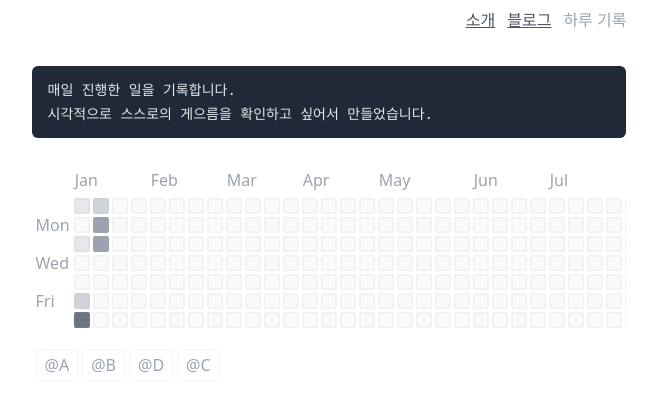
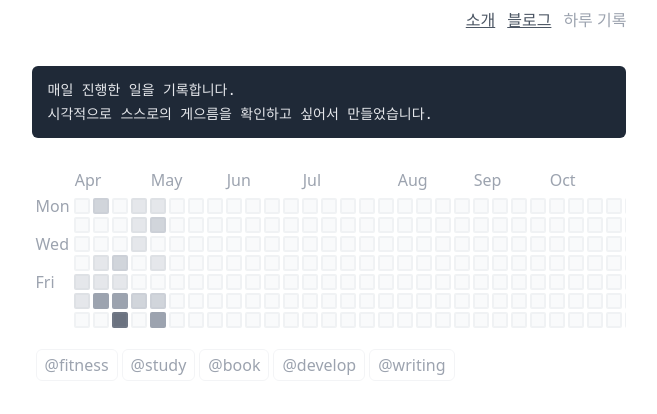
Before and after one commit to sanggggg/me-src, a Gatsby site: page /tracker in a window 1280 px wide. Shown: the part 146-560 px from the top of the page, without its empty margins (311-968 px from the left). Built offline with nearby package versions, Linux system fonts and the light colour scheme; Gatsby itself is replaced by a stand-in of ours; some packages are replaced by stand-ins of ours; code samples lack their colours.

Commit message:
update dummies

```diff
--- a/src/components/tracker/tracker.tsx
+++ b/src/components/tracker/tracker.tsx
@@ -16,11 +16,13 @@ interface DailyData {
 
 export default function TrackerContent({
   rawData,
+  start,
+  end,
 }: {
   rawData: { day: Date; tags: Tag[] }[];
+  start: Date;
+  end: Date;
 }) {
-  const start = new Date("2021-01-03");
-  const end = new Date("2021-09-31");
   const [selectedTags, setSelectedTags] = useState<string[]>([]);
   const [selectedData, setSelectedData] = useState<DailyData | undefined>(
     undefined
@@ -191,14 +193,13 @@ function modifyRawData(
         (data) => data.day.getTime() === targetDay.getTime()
       );
       const targetTags = targetData?.tags?.filter(tagFilter) ?? [];
+      const description = targetDay.toLocaleDateString("ko-KR", {
+        weekday: "long",
+        year: "numeric",
+        month: "long",
+        day: "numeric",
+      });
       if (targetTags.length > 0) {
-        const description = targetDay.toLocaleDateString("ko-KR", {
-          weekday: "long",
-          year: "numeric",
-          month: "long",
-          day: "numeric",
-        });
-
         const tagCount = targetTags.length;
         const intensity =
           Math.ceil(((tagCount - 1) * 3) / maxTagCountInPeriod) + 1;
@@ -209,7 +210,12 @@ function modifyRawData(
           tags: targetTags,
         });
       } else {
-        weekData.push({ intensity: 0, day: targetDay, tags: [] });
+        weekData.push({
+          description,
+          intensity: 0,
+          day: targetDay,
+          tags: [],
+        });
       }
     }
     modifiedData.push(weekData);
--- a/src/pages/tracker/index.tsx
+++ b/src/pages/tracker/index.tsx
@@ -5,54 +5,112 @@ import TrackerContent from "../../components/tracker/tracker";
 
 const rawData = [
   {
-    day: new Date("2021-01-01"),
-    tags: [{ name: "A" }, { name: "A" }, { name: "A" }],
+    day: new Date("2023-04-07"),
+    tags: [{ name: "fitness", content: "낙성대공원 러닝 6.05km" }],
   },
   {
-    day: new Date("2021-01-02"),
+    day: new Date("2023-04-08"),
+    tags: [{ name: "study", content: "k8s 간단하게 훑어보기" }],
+  },
+  {
+    day: new Date("2023-04-10"),
     tags: [
-      { name: "A" },
-      { name: "B" },
-      { name: "A" },
-      { name: "D" },
-      { name: "A" },
-      { name: "C" },
-      { name: "A" },
-      { name: "A" },
-      { name: "A" },
+      { name: "book", content: "제 2 파운데이션" },
+      { name: "study", content: "Real MySQL 1편 공부 w 다빈" },
     ],
   },
   {
-    day: new Date("2021-01-03"),
-    tags: [{ name: "D" }],
-  },
-  { day: new Date("2021-01-04"), tags: [] },
-  { day: new Date("2021-01-05"), tags: [{ name: "A" }] },
-  { day: new Date("2021-01-06"), tags: [] },
-  { day: new Date("2021-01-07"), tags: [] },
-  {
-    day: new Date("2021-01-08"),
-    tags: [{ name: "C" }, { name: "A" }],
+    day: new Date("2023-04-13"),
+    tags: [{ name: "fitness", content: "낙성대공원 러닝 6.36km" }],
   },
   {
-    day: new Date("2021-01-09"),
+    day: new Date("2023-04-14"),
+    tags: [{ name: "book", content: "제 2 파운데이션" }],
+  },
+  {
+    day: new Date("2023-04-15"),
     tags: [
-      { name: "A" },
-      { name: "A" },
-      { name: "B" },
-      { name: "A" },
-      { name: "A" },
-      { name: "B" },
+      { name: "fitness", content: "구로 피커스 클라이밍 3.5h" },
+      { name: "book", content: "파운데이션의 끝" },
+      { name: "study", content: "Real MySQL 1편 공부" },
     ],
   },
-  { day: new Date("2021-01-10"), tags: [{ name: "A" }, { name: "A" }] },
   {
-    day: new Date("2021-01-11"),
-    tags: [{ name: "A" }, { name: "B" }, { name: "A" }, { name: "A" }],
+    day: new Date("2023-04-20"),
+    tags: [
+      { name: "book", content: "파운데이션의 끝" },
+      { name: "study", content: "Real MySQL 1편 공부 w 다빈" },
+    ],
   },
   {
-    day: new Date("2021-01-12"),
-    tags: [{ name: "A" }, { name: "A" }, { name: "A" }, { name: "C" }],
+    day: new Date("2023-04-21"),
+    tags: [{ name: "book", content: "파운데이션의 끝" }],
+  },
+  {
+    day: new Date("2023-04-22"),
+    tags: [
+      { name: "fitness", content: "낙성대공원 러닝 6.05km" },
+      { name: "develop", content: "하루 기록 개발" },
+      { name: "study", content: "mysql online ddl" },
+    ],
+  },
+  {
+    day: new Date("2023-04-23"),
+    tags: [
+      { name: "fitness", content: "양재 더클라임 클라이밍 3h" },
+      { name: "book", content: "파운데이션의 끝" },
+      { name: "writing", content: "MySQL 너무 화나 - Online DDL 의 함정" },
+      { name: "develop", content: "하루 기록 개발" },
+    ],
+  },
+  {
+    day: new Date("2023-04-24"),
+    tags: [{ name: "book", content: "파운데이션의 끝" }],
+  },
+  {
+    day: new Date("2023-04-25"),
+    tags: [{ name: "book", content: "소피의 세계" }],
+  },
+  {
+    day: new Date("2023-04-26"),
+    tags: [{ name: "book", content: "소피의 세계" }],
+  },
+  {
+    day: new Date("2023-04-29"),
+    tags: [
+      { name: "fitness", content: "연남 더클라임 클라이밍 4h" },
+      { name: "book", content: "소피의 세계" },
+    ],
+  },
+  {
+    day: new Date("2023-05-01"),
+    tags: [{ name: "book", content: "소피의 세계" }],
+  },
+  {
+    day: new Date("2023-05-02"),
+    tags: [
+      { name: "book", content: "소피의 세계" },
+      { name: "book", content: "파운데이션의 끝" },
+    ],
+  },
+  {
+    day: new Date("2023-05-04"),
+    tags: [{ name: "book", content: "파운데이션과 지구" }],
+  },
+  {
+    day: new Date("2023-05-06"),
+    tags: [
+      { name: "book", content: "파운데이션과 지구" },
+      { name: "develop", content: "하루 기록 개발" },
+    ],
+  },
+  {
+    day: new Date("2023-05-07"),
+    tags: [
+      { name: "fitness", content: "팔공산 하늘정원 하이킹 2h" },
+      { name: "develop", content: "하루 기록 개발" },
+      { name: "writing", content: "하루 기록" },
+    ],
   },
 ];
 
@@ -60,7 +118,11 @@ const Tracker: React.FC<{}> = () => {
   return (
     <Layout pageTitle="하루 기록">
       <Navigation activePagePath="/tracker" />
-      <TrackerContent rawData={rawData} />
+      <TrackerContent
+        rawData={rawData}
+        start={new Date("2023-04-03")}
+        end={new Date("2023-11-30")}
+      />
     </Layout>
   );
 };
```
